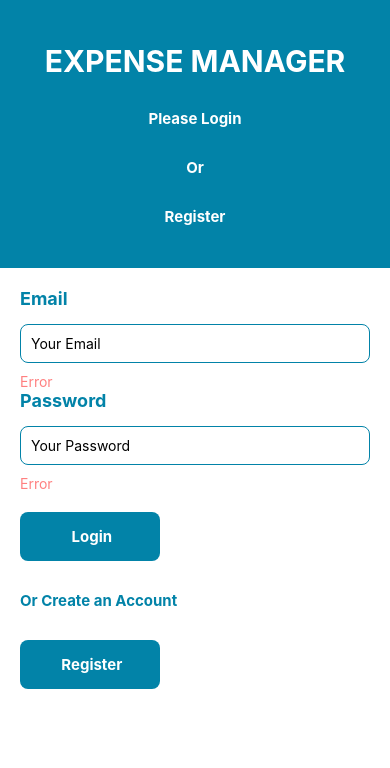
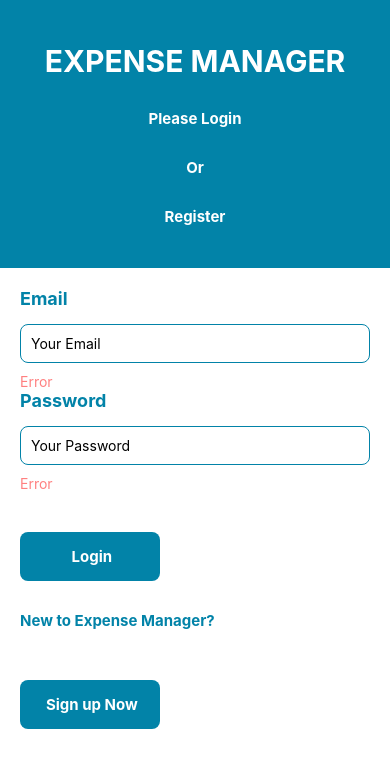
Before and after one commit to Saf-sa/Cost-Management, a React Native app in the folder App/: screen / in a window 390 px wide. Shown: the top 768 px of the page. Built offline with nearby package versions, Linux system fonts and the light colour scheme.

Commit message:
props button and styled

```diff
--- a/App/screen/auth/login.js
+++ b/App/screen/auth/login.js
@@ -37,9 +37,9 @@ const login = () => {
         {/* Button Start */}
         <CustomButton style={styles.button} buttonText={"Login"} />
 
-        <Text style={styles.register}>Or Create an Account</Text>
+        <Text style={styles.register}>New to Expense Manager?</Text>
 
-        <CustomButton style={styles.button} buttonText={"Register"} />
+        <CustomButton style={styles.button} buttonText={"Sign up Now"} />
         {/* Button End */}
       </View>
     </View>
@@ -57,7 +57,6 @@ const styles = StyleSheet.create({
     padding: 20,
   },
   button: {
-
     marginTop: 20,
   },
   register: {
--- a/App/shared/components/ui/CustomButton.js
+++ b/App/shared/components/ui/CustomButton.js
@@ -14,7 +14,7 @@ export default CustomButton
 const styles = StyleSheet.create({
   container: {
 
-    marginTop: 20,
+    marginTop: 40,
     width: '40%',
     backgroundColor: '#0283a8',
     padding: 15,
```
